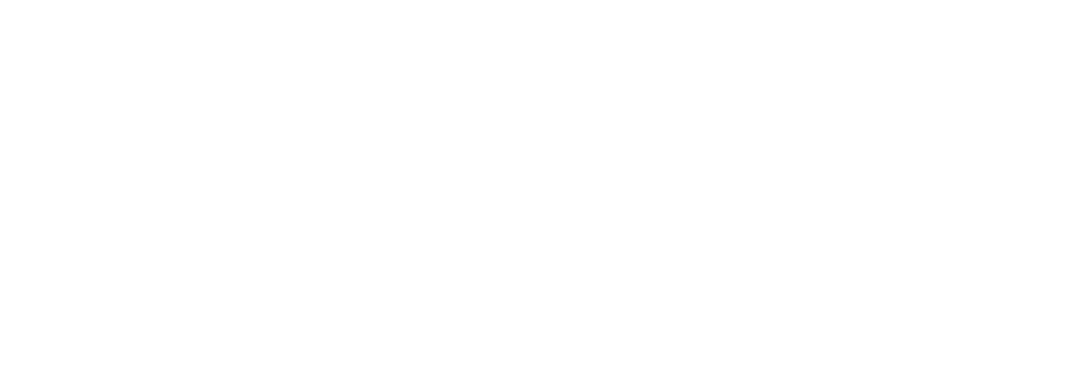
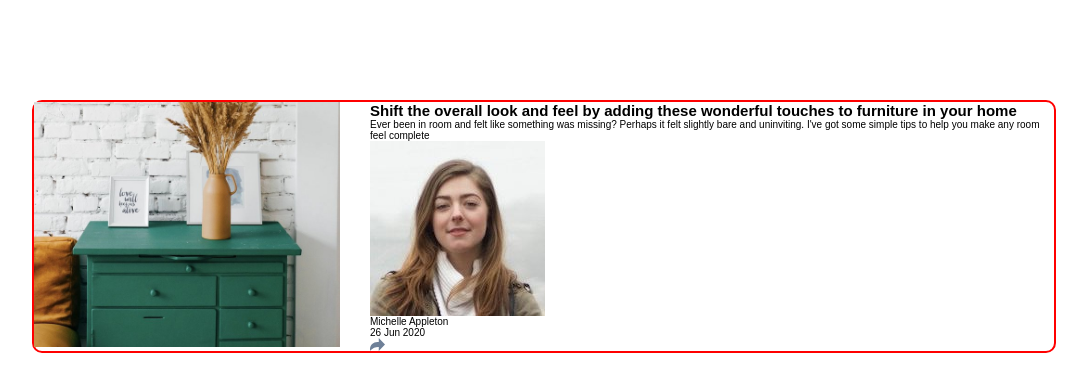
Before and after one commit to patrykcod-es/Frontend_mentor_project1, a plain HTML site: page index.html in a window 1280 px wide. Shown: the whole page, without its empty margins (96-1183 px from the left). Drawn offline with Linux system fonts and the light colour scheme.

Commit message:
html set up

```diff
--- a/index.html
+++ b/index.html
@@ -7,6 +7,43 @@
     <title>Front end Mentor projekt 1</title>
   </head>
   <body>
+    <div class="container">
+      <main class="grid">
+        <img class="main-img"
+          src="/img/drawers.jpg"
+          alt="green drawer next to yellow couch with yellow flower, in front of white brick wall"
+        />
+        <article class="article">
+          <h1 class="article-header">
+            Shift the overall look and feel by adding these wonderful touches to
+            furniture in your home
+          </h1>
+          <p class="article-par">
+            Ever been in room and felt like something was missing? Perhaps it
+            felt slightly bare and uninviting. I've got some simple tips to help
+            you make any room feel complete
+          </p>
+          <div class="info">
+            <div class="author">
+              <img
+                class="author-date"
+                src="/img/avatar-michelle.jpg"
+                alt="photo of author"
+              />
+              <p class="author-name">Michelle Appleton</p>
+              <p class="author-date">26 Jun 2020</p>
+            </div>
+            <img
+              id="share"
+              class="share"
+              src="/img/icon-share.svg"
+              alt="share button"
+            />
+          </div>
+        </article>
+      </main>
+    </div>
+
     <script src="app.js"></script>
   </body>
 </html>
--- a/style.css
+++ b/style.css
@@ -0,0 +1,37 @@
+/* GENERAL SETTING */
+
+* {
+  margin: 0;
+  padding: 0;
+  box-sizing: border-box;
+}
+html {
+  font-size: 62.5%;
+}
+body {
+  font-family: sans-serif;
+  height: 100vh;
+
+}
+img {
+  max-width: 100%;
+  display: block;
+  object-fit: cover;
+}
+
+/* LAYOUT */
+.container {
+  width: 80%;
+  border: 2px solid red;
+  margin: 10rem auto ;
+  border-radius: 1rem;
+}
+.grid {
+  display: grid;
+  gap: 3rem;
+  grid-template-columns: 30% 1fr;
+}
+.main-img {
+    overflow: hidden;
+
+}
```
Also changed, not shown: img/avatar-michelle.jpg (added), img/drawers.jpg (added), img/favicon-32x32.png (added), img/icon-facebook.svg (added), img/icon-pinterest.svg (added), img/icon-share.svg (added), img/icon-twitter.svg (added), 1 other file.
